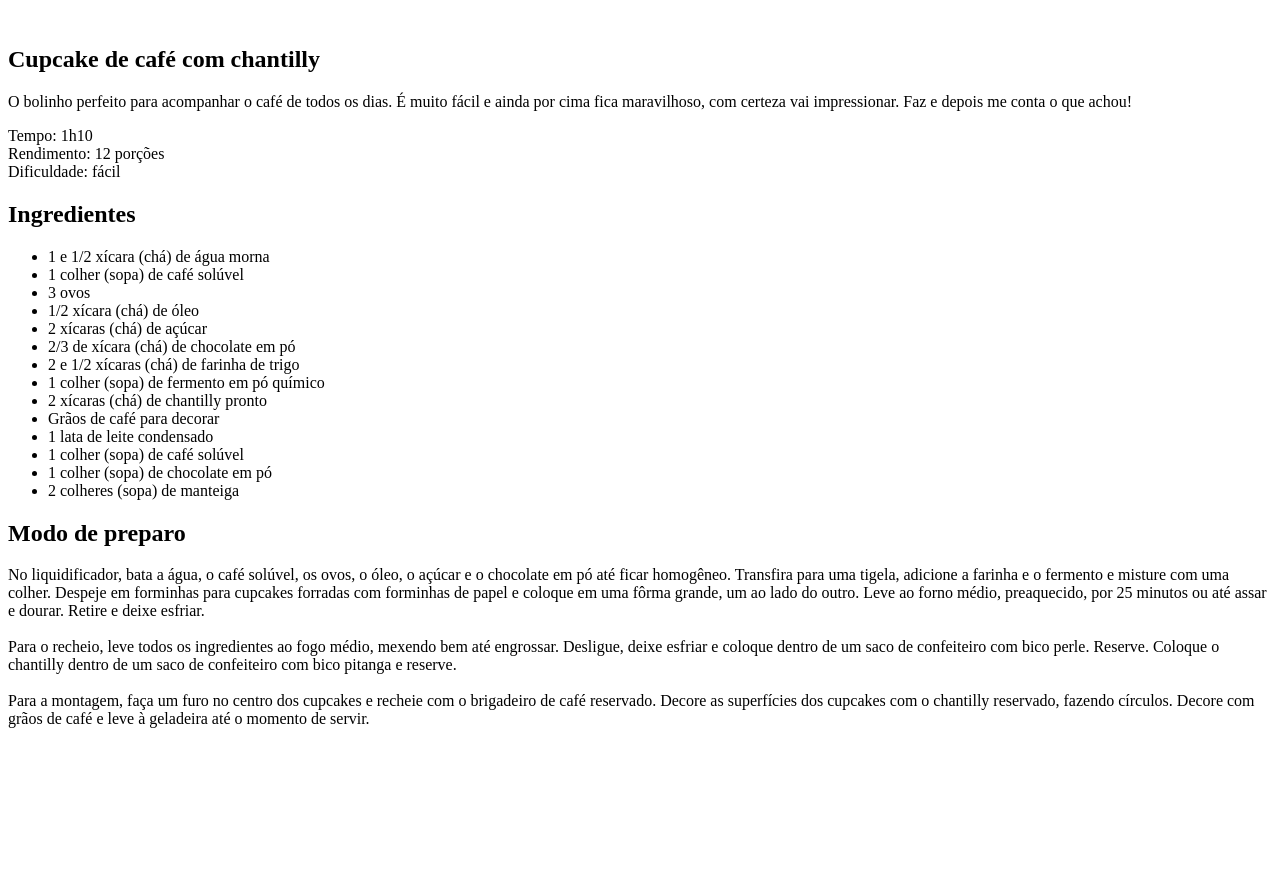
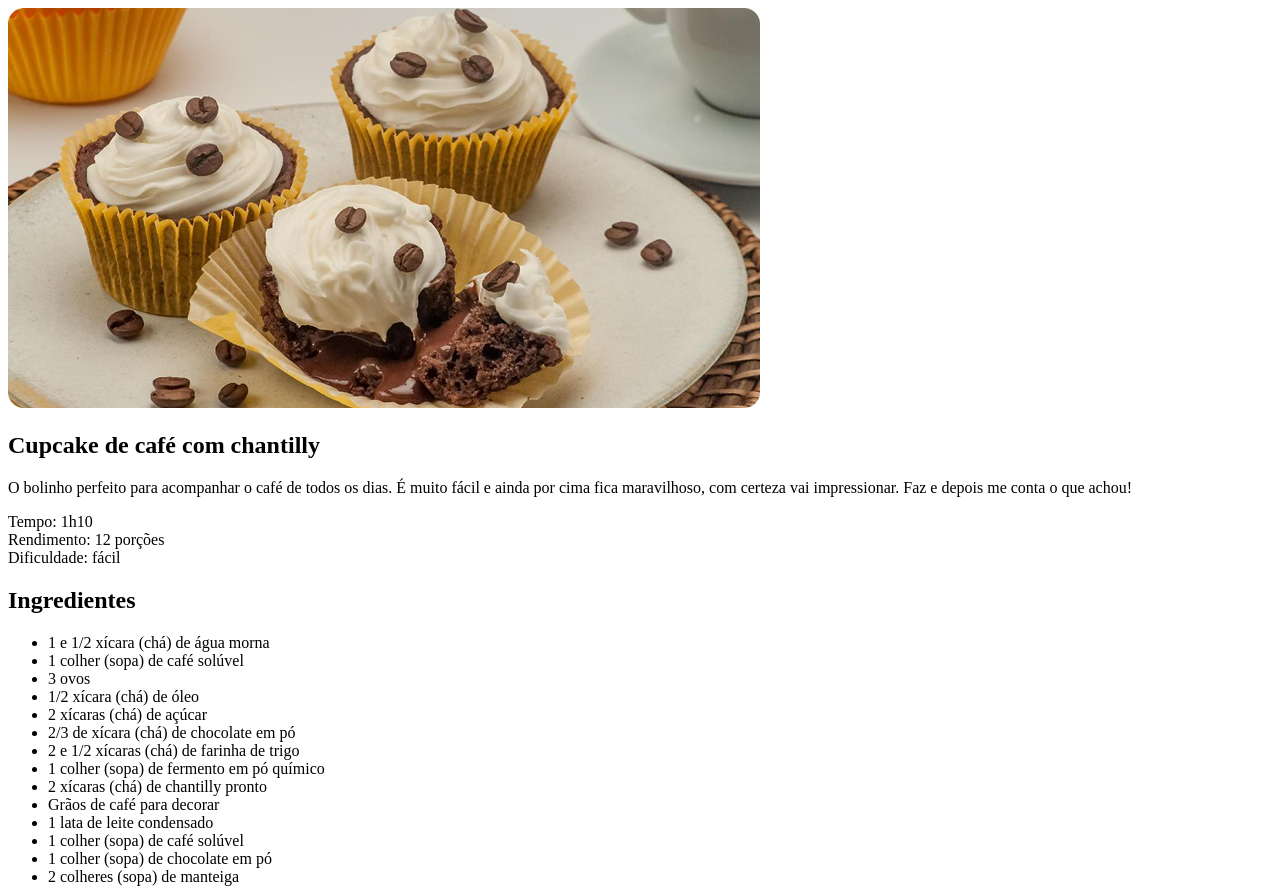
Before and after one commit to issabely/P-gina-de-receita-test, a plain HTML site: page index.html in a window 1280 px wide. Shown: the top 889 px of the page. Before the commit the page ends 800 px from the top, so only its background shows below. Drawn offline with Linux system fonts and the light colour scheme; files that its build step writes are made by us from their sources.

Commit message:
adicionado imagem e style

```diff
--- a/index.html
+++ b/index.html
@@ -4,10 +4,12 @@
     <meta charset="UTF-8">
     <meta name="viewport" content="width=device-width, initial-scale=1.0">
     <title>Página de receitas</title>
+
+    <link rel="stylesheet" href="styles/style.css">
 </head>
 <body>
     <div id="page">
-        <img src="" alt="">
+        <img src="assets/main-image.png" alt="Imagem de cupcake de café com chantilly">
         <main>
             <section id="about">
                 <h1>Cupcake de café com chantilly</h1>
```
Also changed, not shown: assets/main-image.png (added), style.css (added), 1 other file.
